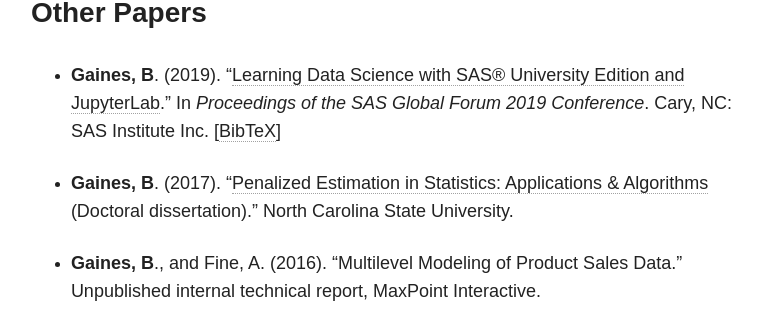
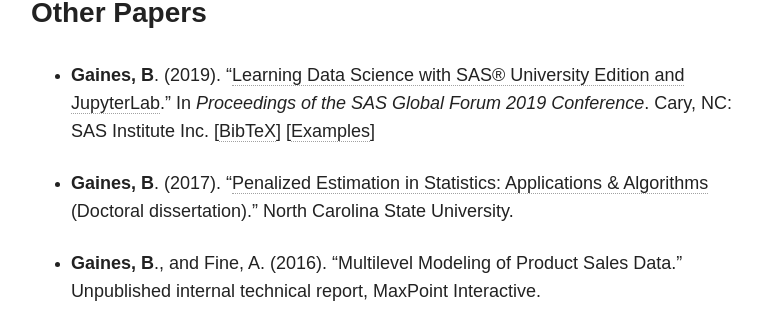
Before and after one commit to brgaines/brgaines.github.io, a Jekyll site: the page built from research/index.md, in a window 1280 px wide and 900 px high, scrolled down 2130 px. Shown: the part 157-471 px from the top of the window, without its empty margins (255-1021 px from the left). Built offline with Jekyll 4.4.1, drawn with Linux system fonts in a browser that asks for light colours; nearby versions of some CDN libraries.

Commit message:
added link to SGF 2019 github repo next to paper citation

```diff
--- a/research/index.md
+++ b/research/index.md
@@ -35,7 +35,7 @@ My other research projects focued on a convex formulation of clustering that has
 
 ### Other Papers
 
-* **Gaines, B**. (2019).  "[Learning Data Science with SAS® University Edition and JupyterLab](https://www.sas.com/content/dam/SAS/support/en/sas-global-forum-proceedings/2019/3133-2019.pdf)."  In _Proceedings of the SAS Global Forum 2019 Conference_. Cary, NC: SAS Institute Inc. [[BibTeX](http://brgaines.github.io/research/gainesSGF19.bib)]
+* **Gaines, B**. (2019).  "[Learning Data Science with SAS® University Edition and JupyterLab](https://www.sas.com/content/dam/SAS/support/en/sas-global-forum-proceedings/2019/3133-2019.pdf)."  In _Proceedings of the SAS Global Forum 2019 Conference_. Cary, NC: SAS Institute Inc. [[BibTeX](http://brgaines.github.io/research/gainesSGF19.bib)] [[Examples](https://github.com/sascommunities/sas-global-forum-2019/tree/master/3133-2019-Gaines)]
 
 * **Gaines, B**. (2017). "[Penalized Estimation in Statistics: Applications & Algorithms](http://www.lib.ncsu.edu/resolver/1840.20/34690) (Doctoral dissertation)." North Carolina State University.
 
```
